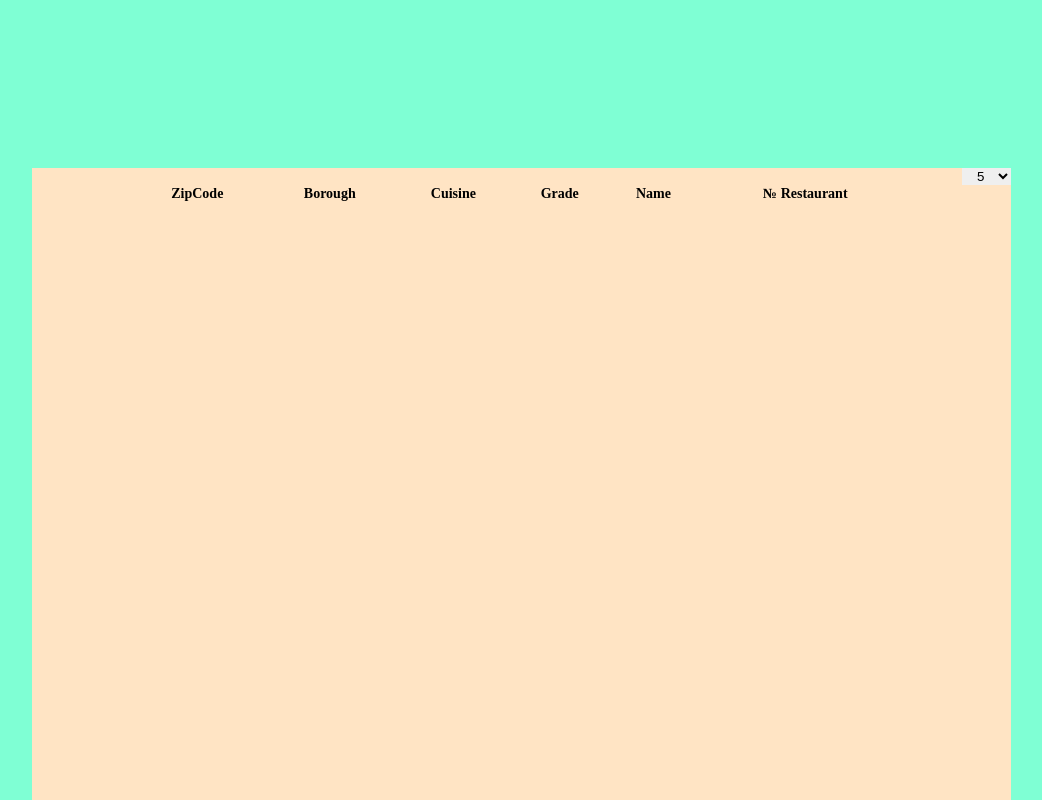
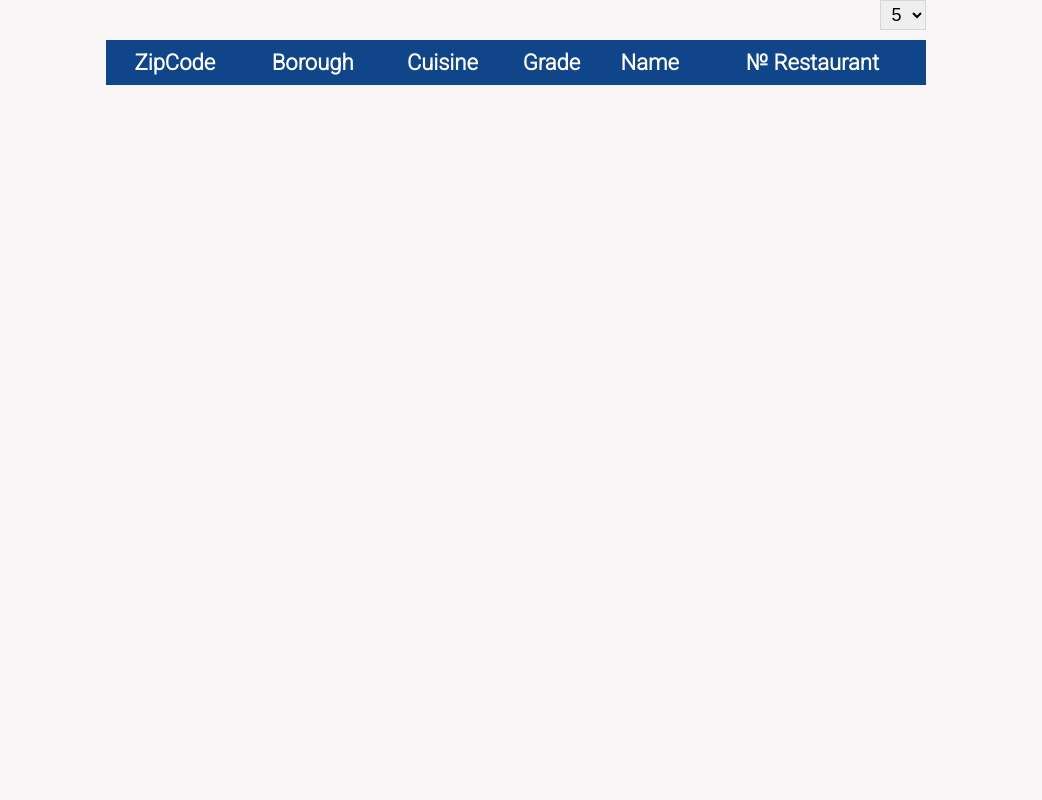
Before and after one commit to Katherina17/internship, a plain HTML site: page client/index.html in a window 1280 px wide. Shown: the top 800 px of the page, without its empty margins (136-1178 px from the left). Drawn offline with Linux system fonts and the light colour scheme; no server answers.

Commit message:
feat: added style to table

```diff
--- a/client/style.css
+++ b/client/style.css
@@ -1,3 +1,4 @@
+@import url('https://fonts.googleapis.com/css2?family=Roboto:wght@300&display=swap');
 
 /*Обнуление*/
 *{
@@ -37,32 +38,59 @@ img{vertical-align: top;}
 
 h1,h2,h3,h4,h5,h6{font-size:inherit;font-weight: 400;}
 /*--------------------*/
-
+body{
+    font-family: 'Roboto', sans-serif;
+    background-color: rgba(199, 188, 188, 0.123);
+    height: auto;
+}
 .wrapper{
-    margin: 10rem;
-    background-color: bisque;
-    height: 100rem;
+    margin: 0 10rem;
     width: 80%;
 }
-body{
-    margin: 0 auto;
-    padding: 2rem;
-    background-color: aquamarine;
-}
+
 
 #main-size{
-    width: 100%;
+    width: 90%;
     display: flex;
     justify-content: flex-end;
+    margin-bottom: 10px;
 }
 
 #page-size{
+    font-size: 18px;
     display: block;
     width: 5%;
+    height: 30px;
     text-align: center;
+    border: solid 1px rgba(0, 0, 0, 0.102);
 }
+
 
 #rest-table{
     width: 80%;
     margin: 0 auto;
+    background-color: rgba(243, 235, 235, 0.472);
+    font-size: 20px;
+    border-spacing: 0;
 }
+
+#rest-table td{
+    text-align: center;
+    width: 10%;
+    border: solid 1px rgba(243, 239, 239, 0.835);
+
+}
+
+#rest-table tr{
+    text-align: center;
+
+    height: 45px;
+
+}
+
+#rest-table thead{
+    font-size: 22px;
+    background-color: rgb(17, 69, 138);
+    color: rgb(255, 255, 255);
+
+}
```
